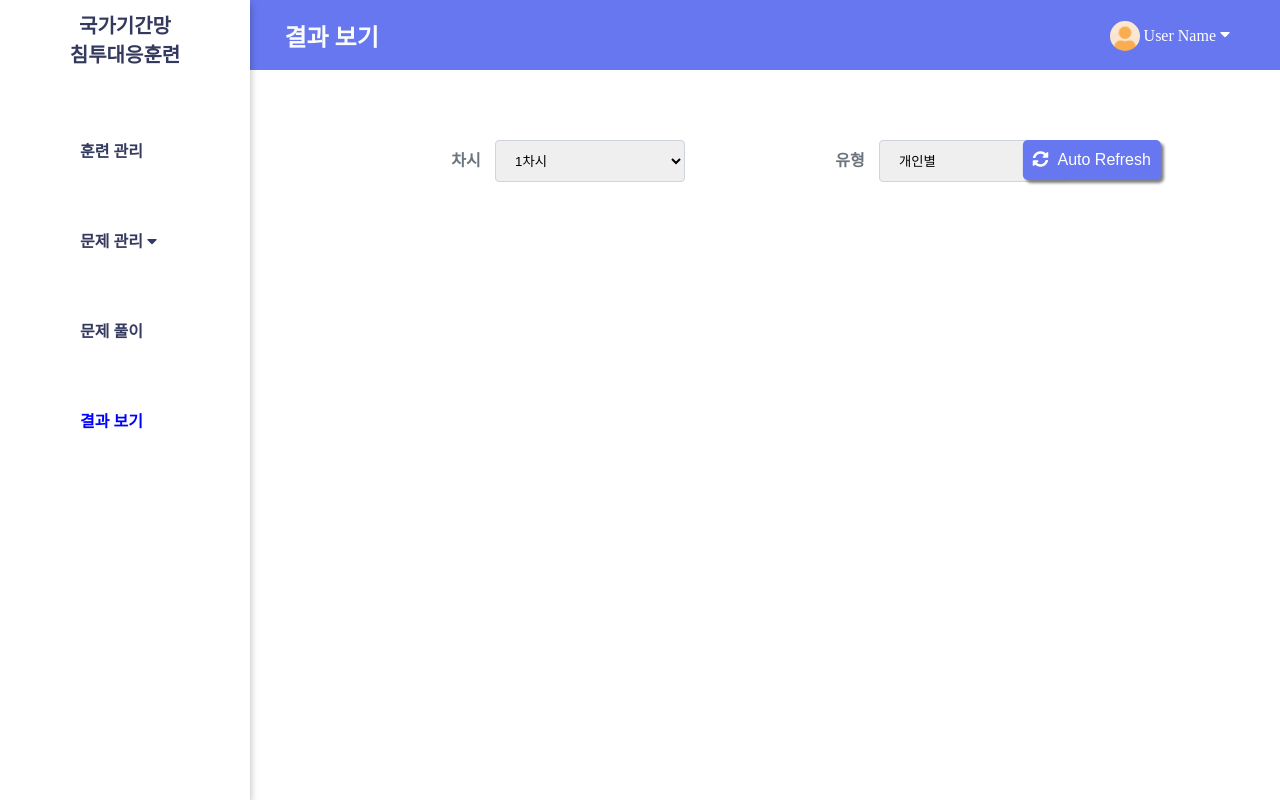
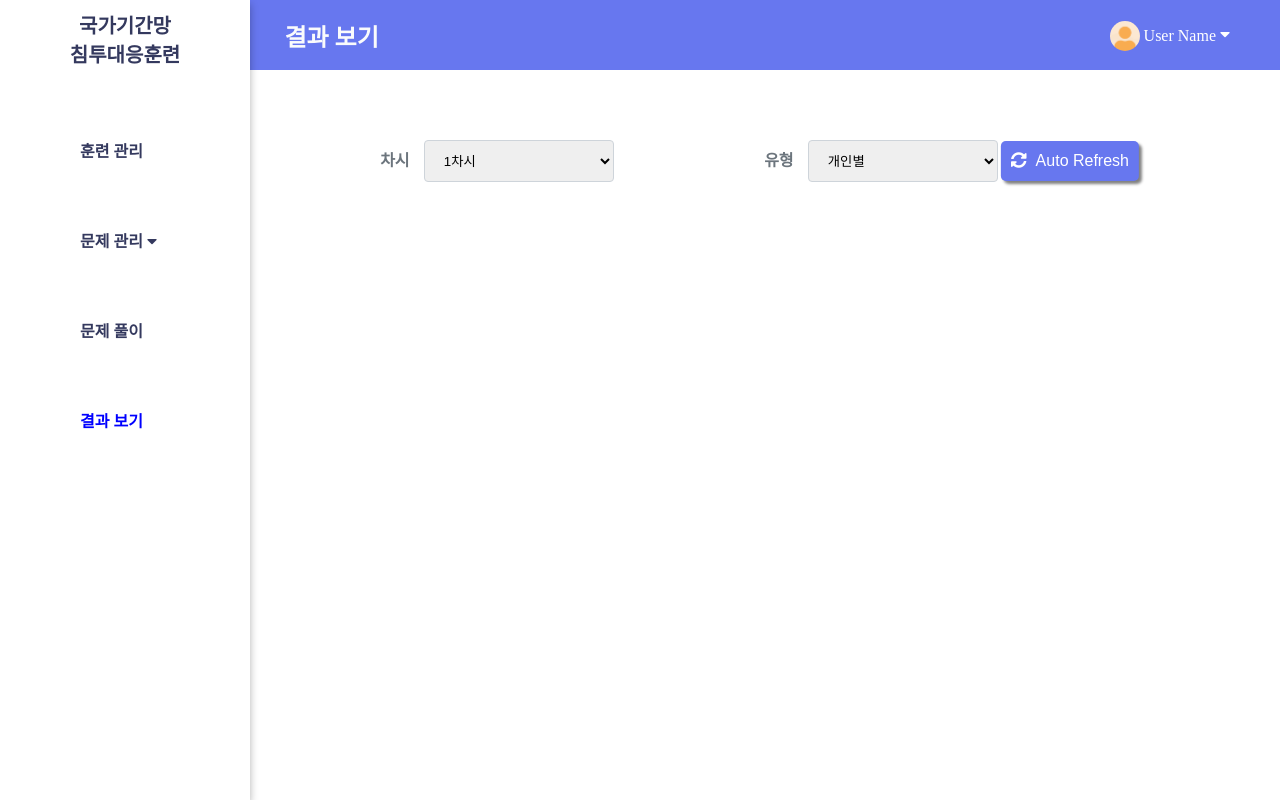
Before and after one commit to angelbaek/ncr, a Python web app: template src/main/resources/templates/html/admin_exam_result.html in a window 1280 px wide. Run offline with Jinja, Linux system fonts and the light colour scheme; the template is opened without the code that fills it, so the values that code supplies are empty; some libraries are stand-ins or nearby versions.

Commit message:
(Refactor):03.06 update

```diff
--- a/src/main/resources/static/css/admin_exam_result.css
+++ b/src/main/resources/static/css/admin_exam_result.css
@@ -274,9 +274,9 @@ a:hover {
 }
 .rotate_div {
   transition: none;
-  position: fixed;
-  top: 160px;
-  right: 50px;
+  position: relative;
+  top: 20px;
+  left: 0px;
   transform: translate(-50%, -50%);
 }
 
```
Also changed, not shown: 1 other file.
